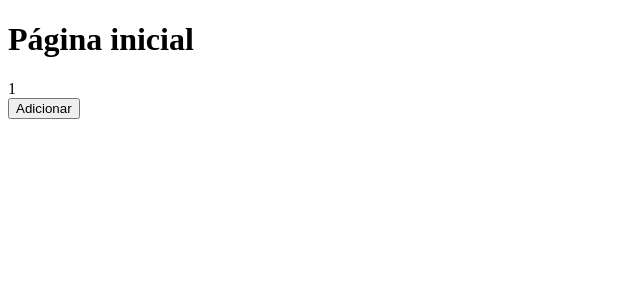
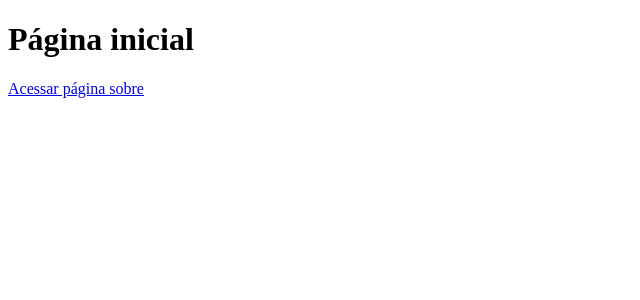
Before and after one commit to vagnersantos1996/ideia-unica, a Next.js app: page / in a window 1280 px wide. Shown: the top 300 px of the page, without its empty margins (0-640 px from the left). Built offline with nearby package versions, Linux system fonts and the light colour scheme.

Commit message:
Link e página sobre criados

```diff
--- a/pages/index.js
+++ b/pages/index.js
@@ -1,25 +1,34 @@
-import {useState} from 'react';
+// import {useState} from 'react';
+
+// function Home() {
+//     return (
+//         <div>
+//             <h1>Página inicial</h1>
+//             <Contador />
+//         </div>
+//     )
+// }
+
+// function Contador() {
+//     const [contador, setContador] = useState(1);
+
+//     function adicionaContador() {
+//         setContador(contador + 1)
+//     }
+
+//     return (
+//         <div>
+//             <div>{contador}</div>
+//             <button onClick={adicionaContador}>Adicionar</button>
+//         </div>
+//     )
+// }
 
 function Home() {
     return (
         <div>
             <h1>Página inicial</h1>
-            <Contador />
-        </div>
-    )
-}
-
-function Contador() {
-    const [contador, setContador] = useState(1);
-
-    function adicionaContador() {
-        setContador(contador + 1)
-    }
-
-    return (
-        <div>
-            <div>{contador}</div>
-            <button onClick={adicionaContador}>Adicionar</button>
+            <a href="/sobre">Acessar página sobre</a>
         </div>
     )
 }
```
Also changed, not shown: pages/sobre.js (added, +10 -0 lines).
